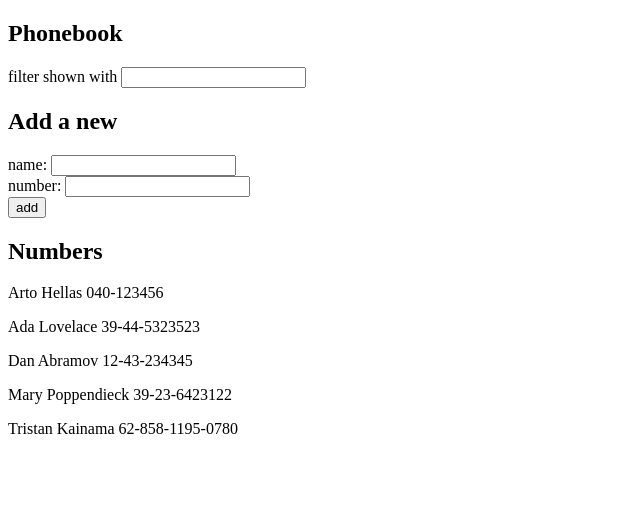
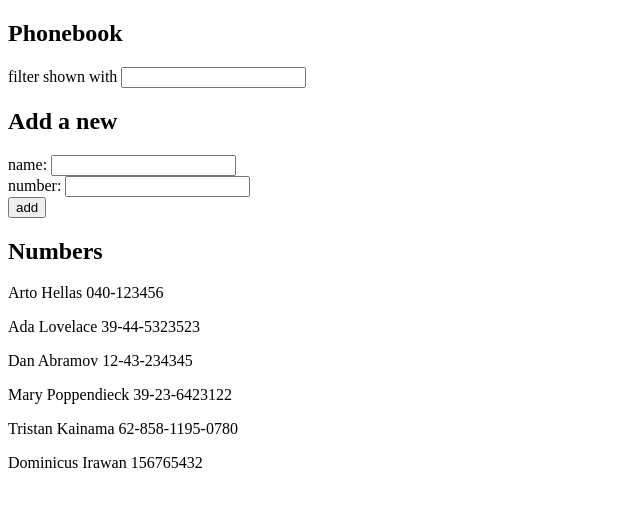
Before and after one commit to Tristan-Kainama/fullstackopen-part2, a React (Vite) app in the folder phonebook/: page / in a window 1280 px wide. Shown: the top 506 px of the page, without its empty margins (0-640 px from the left). Built offline with nearby package versions, Linux system fonts and the light colour scheme; data requests are answered from the project's data file.

Commit message:
Exercise 2.13

```diff
--- a/phonebook/db.json
+++ b/phonebook/db.json
@@ -24,6 +24,11 @@
       "name": "Tristan Kainama",
       "number": "62-858-1195-0780",
       "id": "x7O1hmQVAm4"
+    },
+    {
+      "name": "Dominicus Irawan",
+      "number": "156765432",
+      "id": "HnQlov6u3Sk"
     }
   ],
   "$schema": "./node_modules/json-server/schema.json"
--- a/phonebook/src/App.jsx
+++ b/phonebook/src/App.jsx
@@ -1,5 +1,6 @@
 import { useState, useEffect } from 'react'
 import axios from 'axios'
+import personService from './services/persons.js'
 
 
 const Filter = (props) => {
@@ -45,11 +46,11 @@ const App = () => {
   const [filteredPersons, setFilteredPersons] = useState([])
 
   useEffect(() => {
-    axios
-    .get('http://localhost:3001/persons')
-    .then(response => {
-      setPersons(response.data)
-      setFilteredPersons(response.data)
+    personService
+    .getAll()
+    .then((initialPersons) => {
+      setPersons(initialPersons)
+      setFilteredPersons(initialPersons)
     })
   }, [])
 
@@ -85,11 +86,12 @@ const App = () => {
       alert(`${personObject.name} is already added to phonebook`)
     } else {
       setSearch('')
-      axios
-      .post('http://localhost:3001/persons', personObject)
-      .then(respons => {
-        setPersons(persons.concat(personObject))
-        setFilteredPersons(persons.concat(personObject))
+
+      personService
+      .create(personObject)
+      .then(returnedPerson => {
+        setPersons(persons.concat(returnedPerson))
+        setFilteredPersons(persons.concat(returnedPerson))
         setNewName('')
         setNewNumber('')
       })
--- /dev/null
+++ b/phonebook/src/services/persons.js
@@ -0,0 +1,19 @@
+import axios from 'axios'
+
+const baseUrl = 'http://localhost:3001/persons'
+
+const getAll = () => {
+    const request = axios.get(baseUrl)
+    return request.then((response) => response.data)
+    console.log('GetAll Test')
+}
+
+const create = (personObject) => {
+    const request = axios.post(baseUrl, personObject)
+    return request.then((response) => response.data)
+}
+
+export default {
+    getAll,
+    create
+}
```
